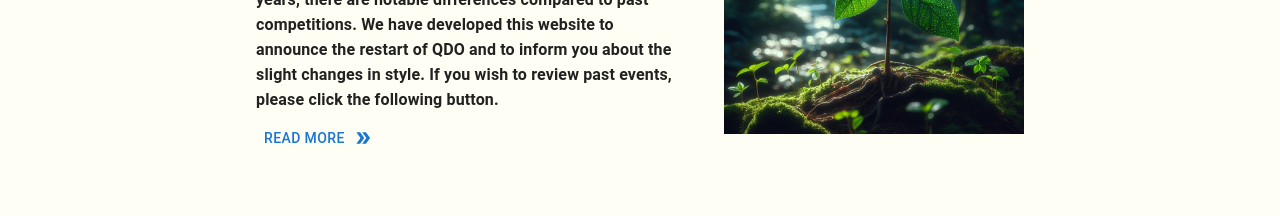
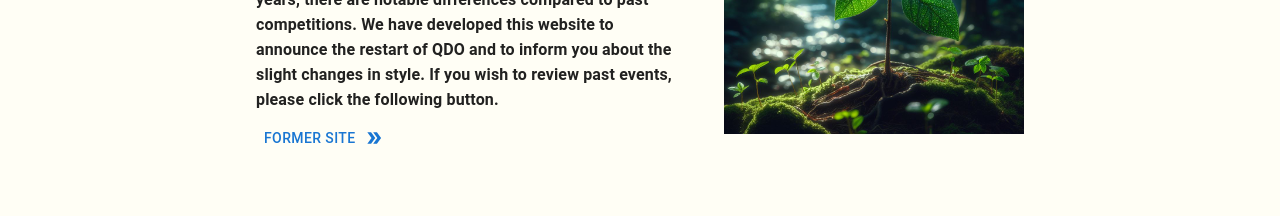
Before and after one commit to yupon-pro/qdo-site, a Next.js app: page / in a window 1280 px wide. Shown: the part 780-996 px from the top of the page. Built offline with nearby package versions, Linux system fonts and the light colour scheme.

Commit message:
change button name

```diff
--- a/src/app/page.tsx
+++ b/src/app/page.tsx
@@ -36,7 +36,7 @@ export default function Home() {
               you about the slight changes in style. If you wish to review past events, please click the following
               button.
             </BodyTypography>
-            <ArrowButton url="https://kyushudebateopen.jimdofree.com/" text="read more" />
+            <ArrowButton url="https://kyushudebateopen.jimdofree.com/" text="Former Site" />
           </Box>
         </Container>
         <Container
```
